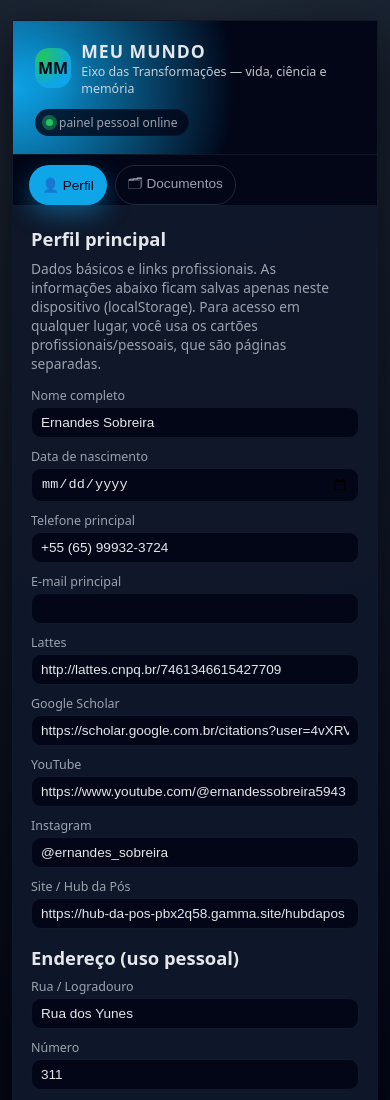
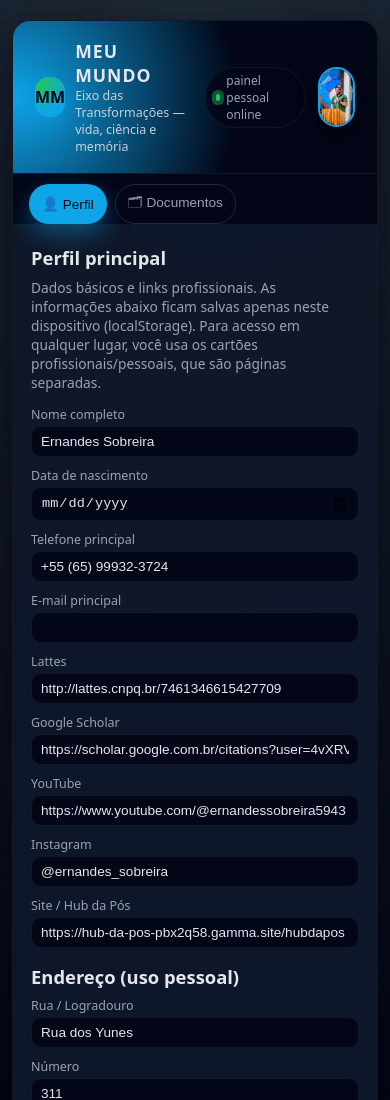
Before and after one commit to ernandes-sobreira/meu-mundo, a plain HTML site: page index.html in a window 390 px wide. Shown: the top 1100 px of the page. Drawn offline with Linux system fonts and the light colour scheme.

Commit message:
Add avatar styling and update header layout

```diff
--- a/index.html
+++ b/index.html
@@ -336,12 +336,22 @@
       text-align: right;
     }
 
+   .avatar {
+      width: 72px;
+      height: 72px;
+      border-radius: 999px;
+      object-fit: cover;
+      border: 2px solid #0ea5e9;
+      box-shadow: 0 8px 18px rgba(0,0,0,0.6);
+    }
+
     @media (max-width: 720px) {
-      .shell { border-radius: 0; max-width: 100%; }
-      header { flex-direction: column; align-items: flex-start; }
-      .doc-item { grid-template-columns: minmax(0, 1fr); }
-      .doc-links { justify-content: flex-start; }
+      .avatar {
+        width: 60px;
+        height: 60px;
       }
+    }
+
   </style>
 </head>
 <body>
@@ -354,9 +364,13 @@
       <p class="brand-sub">Eixo das Transformações — vida, ciência e memória</p>
     </div>
   </div>
+
+  <div style="display:flex;align-items:center;gap:12px;">
     <div class="pill">
       <span class="pill-dot"></span>
       painel pessoal online
+    </div>
+    <img src="foto-perfil.jpg" alt="Foto de perfil" class="avatar">
   </div>
 </header>
 
```
Lines whose indentation alone changed are shown as unchanged.
